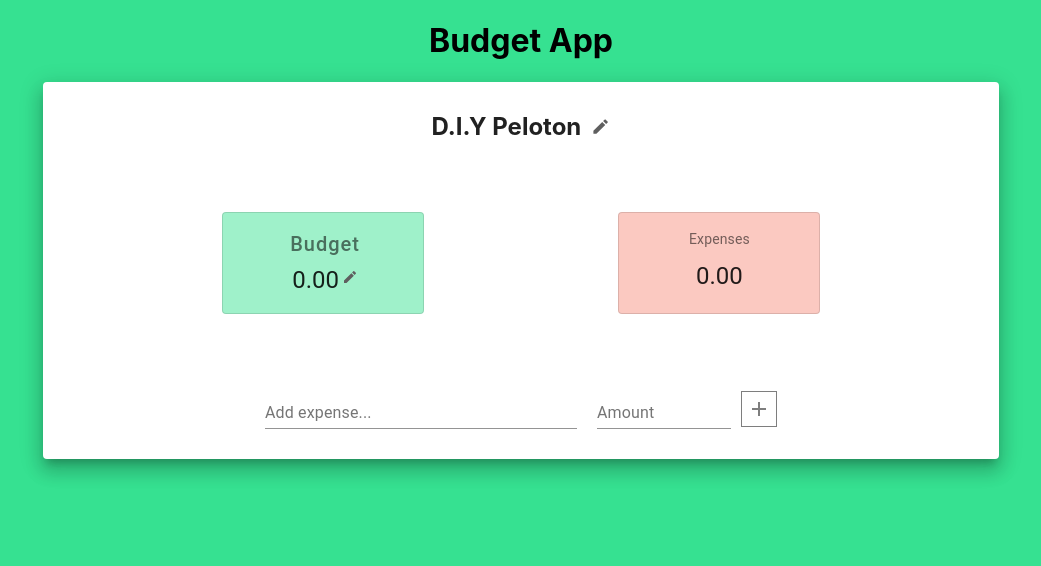
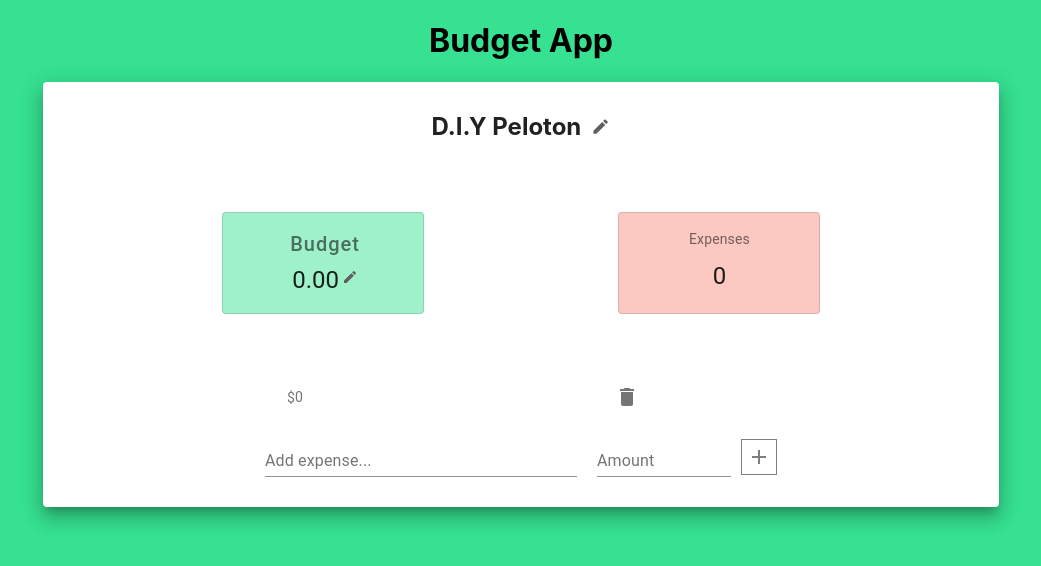
Before and after one commit to CarlaCarrasco/react-budget-app, a React (Create React App) app: page / in a window 1280 px wide. Shown: the top 566 px of the page, without its empty margins (119-1160 px from the left). Built offline with nearby package versions, Linux system fonts and the light colour scheme.

Commit message:
added total variable to accumulate expense amount

```diff
--- a/src/App.js
+++ b/src/App.js
@@ -10,7 +10,7 @@
 
 function App() {
 
-  const [addExpense, setExpense] = useState([]);
+  const [addExpense, setExpense] = useState([{expense: '', amount: 0.00 }]);
   //const [addAmount, setAmount] = useState([]);
 
 
@@ -22,7 +22,7 @@
         <BudgetName />
         <div className="totals">
           <Budget budgetTotal={200.00}/>
-          <Expenses expensesTotal={100.00}/>
+          <Expenses addExpense={addExpense}/>
         </div>
         <DisplayExpense addExpense={addExpense}/>
         <InputExpense addExpense={addExpense} setExpense={setExpense} />
--- a/src/Components/expenses.js
+++ b/src/Components/expenses.js
@@ -1,7 +1,6 @@
 import React from 'react';
 import { makeStyles } from '@material-ui/core/styles';
 import Card from '@material-ui/core/Card';
-import CardActions from '@material-ui/core/CardActions';
 import CardContent from '@material-ui/core/CardContent';
 import Button from '@material-ui/core/Button';
 import Typography from '@material-ui/core/Typography';
@@ -28,6 +27,10 @@
 
 export const Expenses = props => {
     const classes = useStyles();
+    const {addExpense} = props;
+    const total = addExpense.reduce(function (accumulator, currentValue) {
+      return accumulator + currentValue.amount
+    }, 0.00)
     const bull = <span className={classes.bullet}>•</span>;
     return (
         <Card className={classes.root} variant="outlined">
@@ -36,7 +39,7 @@
               Expenses
             </Typography>
             <Typography variant="h5" component="h2">
-              0.00
+            {total}
             </Typography>
             {/* <Typography className={classes.pos} color="textSecondary">
               adjective
--- a/src/Components/inputExpense.js
+++ b/src/Components/inputExpense.js
@@ -58,8 +58,8 @@
               id="standard-basic"
               name="expense" label="Amount"
               className="exp-amount"
-              type='number'
-              onChange={(e) => setAmt(e.target.value)}
+              type="number"
+              onChange={(e) => setAmt(parseFloat(e.target.value))}
               onKeyPress={(e) => {
                 if(e.key === 'Enter') {
                   let inputVal = e;
```
